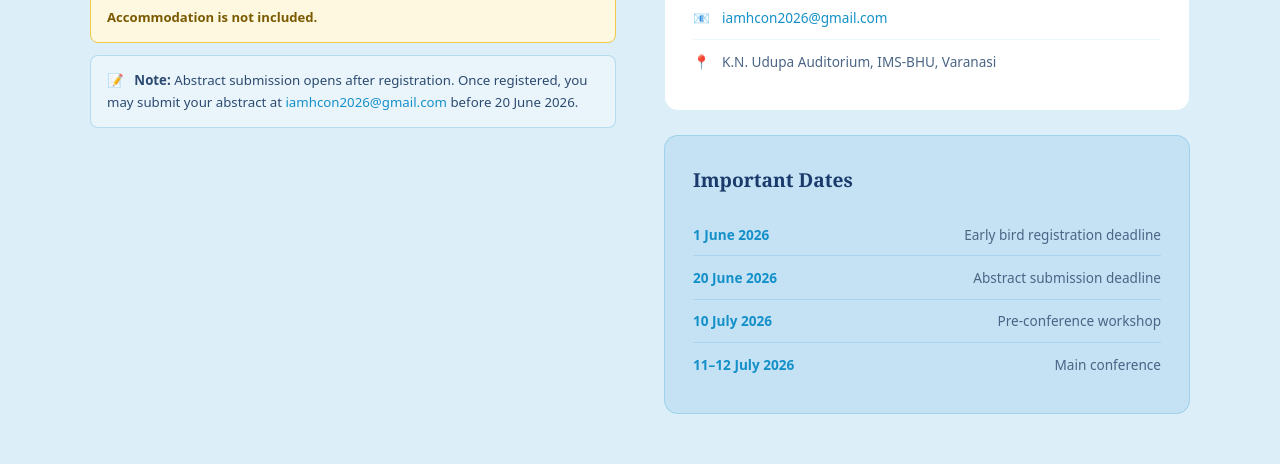
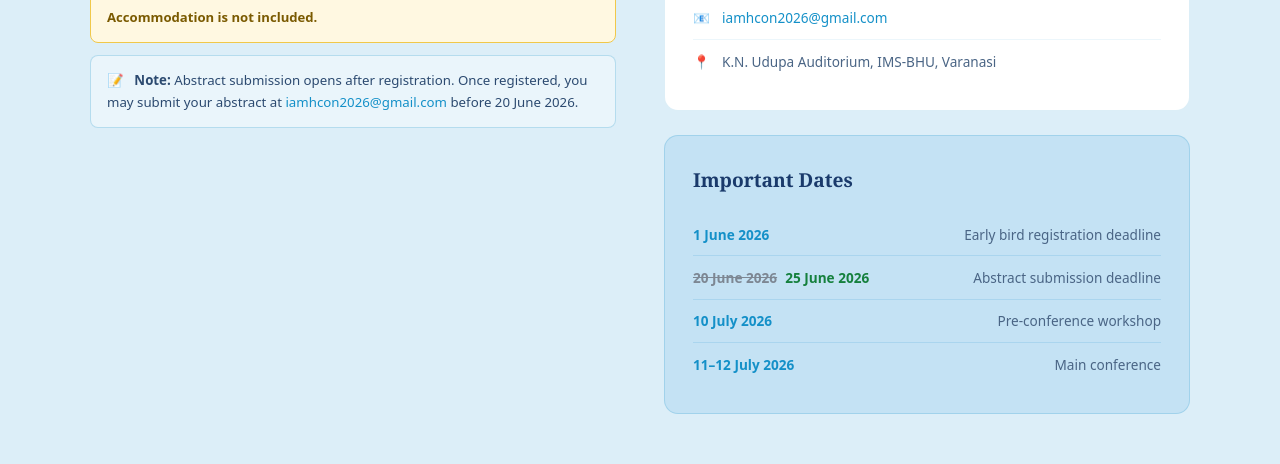
Before and after one commit to SuryanshDixit/iamh-conference, a Next.js app: page /register in a window 1280 px wide. Shown: the part 1180-1644 px from the top of the page. Built offline with nearby package versions, Linux system fonts and the light colour scheme.

Commit message:
Update page.tsx

```diff
--- a/app/register/page.tsx
+++ b/app/register/page.tsx
@@ -139,20 +139,98 @@ export default function RegisterPage() {
 
               {/* Important dates */}
               <ScrollReveal direction="right" delay={0.2}>
-                <div style={{ background:"#c4e2f4", border:"1px solid rgba(20,144,200,0.2)", borderRadius:14, padding:"1.75rem" }}>
-                  <h4 style={{ fontFamily:"Georgia,serif", fontSize:"1.2rem", fontWeight:600, color:"#1a3a6b", marginBottom:"1rem" }}>Important Dates</h4>
-                  {[
-                    { date:"1 June 2026",     label:"Early bird registration deadline" },
-                    { date:"20 June 2026",    label:"Abstract submission deadline" },
-                    { date:"10 July 2026",    label:"Pre-conference workshop" },
-                    { date:"11–12 July 2026", label:"Main conference" },
-                  ].map((d,i,arr) => (
-                    <div key={d.date} style={{ display:"flex", justifyContent:"space-between", padding:"0.6rem 0", borderBottom: i<arr.length-1?"1px solid rgba(20,144,200,0.15)":"none", fontSize:"0.85rem", flexWrap:"wrap", gap:"0.25rem" }}>
-                      <span style={{ fontWeight:700, color:"#1490c8" }}>{d.date}</span>
-                      <span style={{ color:"#4a6585" }}>{d.label}</span>
-                    </div>
-                  ))}
-                </div>
+                <div
+  style={{
+    background: "#c4e2f4",
+    border: "1px solid rgba(20,144,200,0.2)",
+    borderRadius: 14,
+    padding: "1.75rem",
+  }}
+>
+  <h4
+    style={{
+      fontFamily: "Georgia,serif",
+      fontSize: "1.2rem",
+      fontWeight: 600,
+      color: "#1a3a6b",
+      marginBottom: "1rem",
+    }}
+  >
+    Important Dates
+  </h4>
+
+  {[
+    {
+      date: "1 June 2026",
+      label: "Early bird registration deadline",
+    },
+    {
+      date: (
+        <>
+          <span
+            style={{
+              textDecoration: "line-through",
+              color: "#7d8793",
+              marginRight: "8px",
+            }}
+          >
+            20 June 2026
+          </span>
+          <span
+            style={{
+              color: "#15803d",
+              fontWeight: 700,
+            }}
+          >
+            25 June 2026
+          </span>
+        </>
+      ),
+      label: "Abstract submission deadline",
+    },
+    {
+      date: "10 July 2026",
+      label: "Pre-conference workshop",
+    },
+    {
+      date: "11–12 July 2026",
+      label: "Main conference",
+    },
+  ].map((d, i, arr) => (
+    <div
+      key={i}
+      style={{
+        display: "flex",
+        justifyContent: "space-between",
+        padding: "0.6rem 0",
+        borderBottom:
+          i < arr.length - 1
+            ? "1px solid rgba(20,144,200,0.15)"
+            : "none",
+        fontSize: "0.85rem",
+        flexWrap: "wrap",
+        gap: "0.25rem",
+      }}
+    >
+      <span
+        style={{
+          fontWeight: 700,
+          color: "#1490c8",
+        }}
+      >
+        {d.date}
+      </span>
+
+      <span
+        style={{
+          color: "#4a6585",
+        }}
+      >
+        {d.label}
+      </span>
+    </div>
+  ))}
+</div>
               </ScrollReveal>
 
             </div>
```
